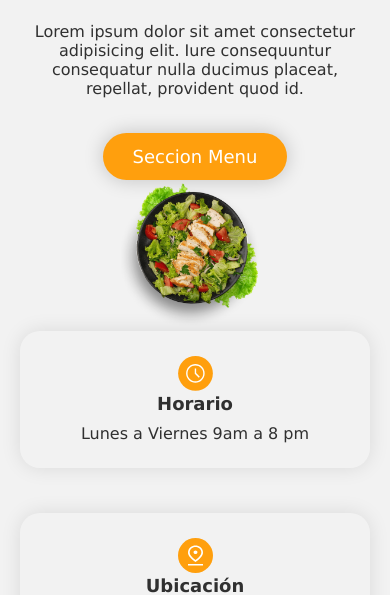
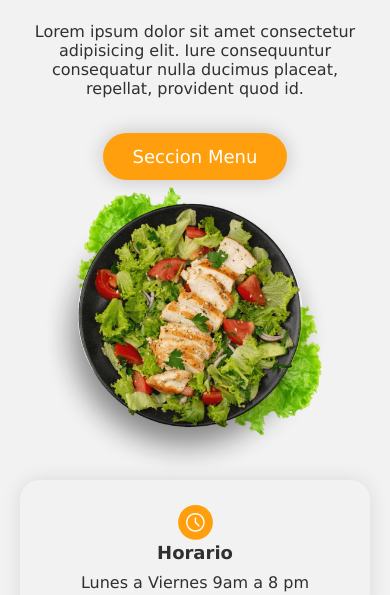
Before and after one commit to fritz652/PF_Fritz_Guzman_Santiago_, a plain HTML site: page index.html in a window 390 px wide. Shown: the part 523-1118 px from the top of the page. Drawn offline with Linux system fonts and the light colour scheme.

Commit message:
actualizacion

```diff
--- a/scss/styles.scss
+++ b/scss/styles.scss
@@ -10,6 +10,7 @@
     padding: 0px 100px 0;
     justify-content: space-between;
     text-align: center;
+
     .first-section-index{
       .esp {
         position: absolute;
@@ -80,8 +81,13 @@
                 width: 90%;
             }
           }
+          @media (max-width: 567px) {
+            width: 100%;
+          }
         }
-
+        @media (max-width: 768px) {
+            flex-direction: column;
+        }
       }
     }
     .secund-section-index{
@@ -96,6 +102,7 @@
 
     }
 
+
     @media (max-width:768px) {
       padding: 0px 30px;
     }
@@ -106,23 +113,7 @@
 
   }
 
-  /* ::::::::::::::::::::::::::::::: */
-  /* :::::::::::MAIN INDEX:::::::: */
-  /* :::::::::::::::::::::::::::::: */
 
-  /* .........Main: first-section-index.......... */
-
-  @media (max-width: 768px) {
-    .container-info {
-      flex-direction: column;
-    }
-  }
-
-  @media (max-width: 567px) {
-     .container-img {
-      width: 100%;
-    }
-  }
   /* .........Main: secund-section-index.......... */
   .secund-section-index {
     padding: 100px 100px 10px;
@@ -136,9 +127,7 @@
       text-align: center;
       box-shadow: 0 0 20px rgba(0, 0, 0, 0.1);
       border-radius: 20px;
-  /*     @media (max-width:700px) {
-        width: 100%;
-      } */
+      }
       img {
         width: 35px;
       }
@@ -151,6 +140,8 @@
         font-size: 16px;
         color: #303030;
       }
+      @media (max-width:1000px) {
+        width: 100%;
     }
   }
 
```
Also changed, not shown: css/styles.css, 1 other file.
